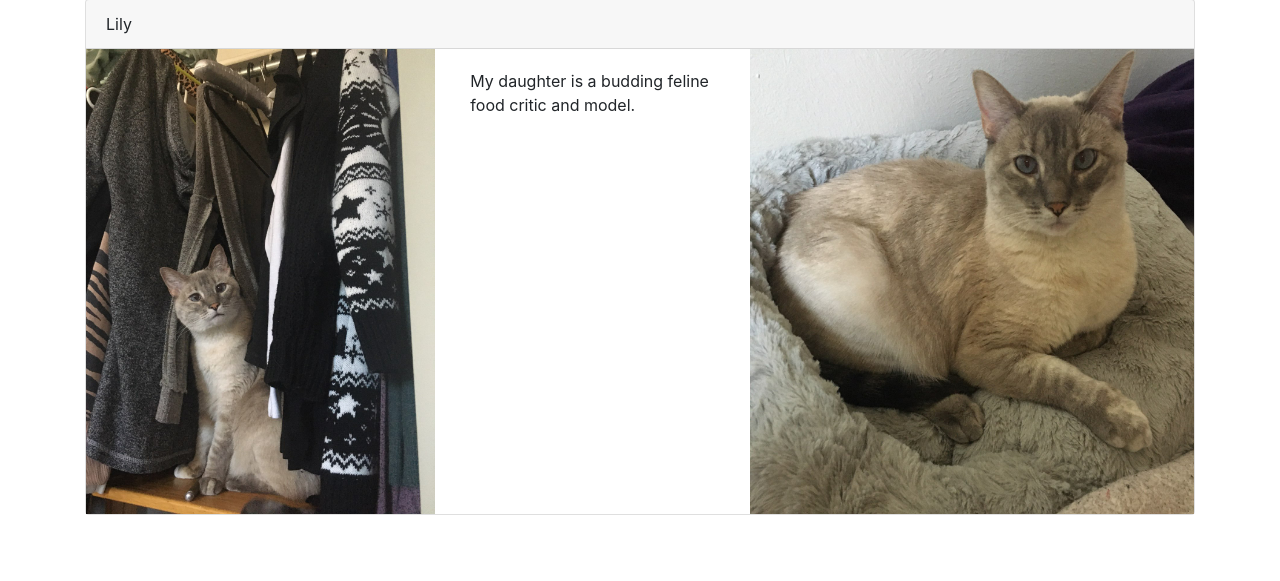
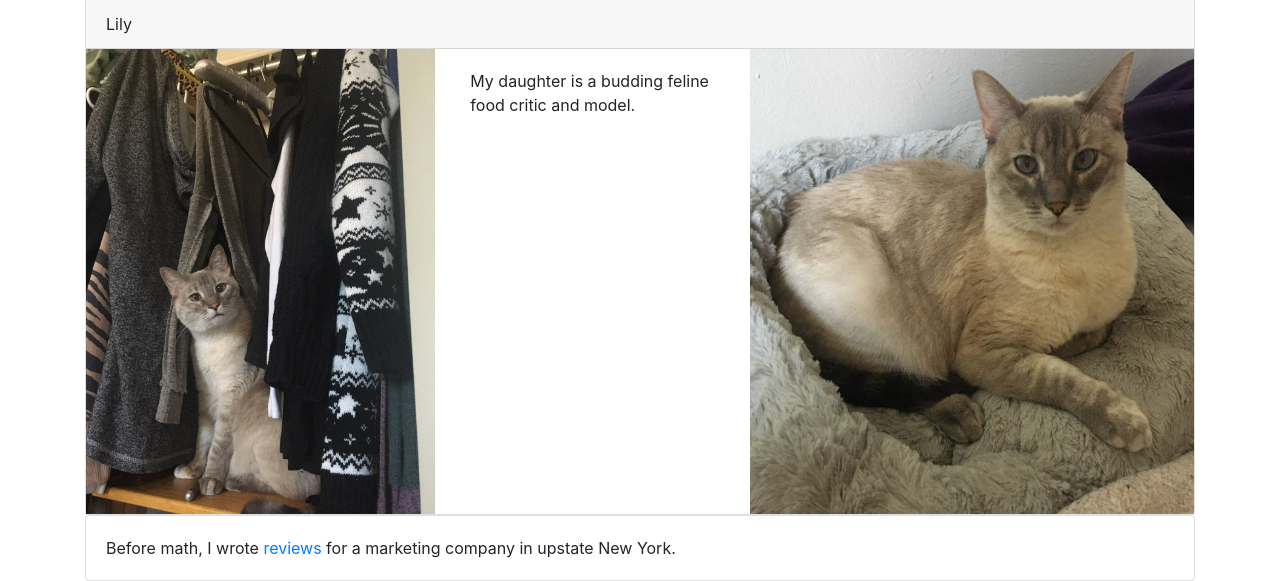
Before and after one commit to nanotech22/logetale, a Flask app: page /personal in a window 1280 px wide. Shown: the part 945-1526 px from the top of the page. Before the commit the page ends 1460 px from the top, so only its background shows below. Run offline with Flask 2, Linux system fonts and the light colour scheme; some libraries are stand-ins or nearby versions.

Commit message:
added lil wayne spac review

```diff
--- a/templates/pages/personal.html
+++ b/templates/pages/personal.html
@@ -85,6 +85,17 @@
         <img class="col-md-5" src="../../static/img/lily_headshot.jpg"/>
     </div>
     </div>
+
+
+    <div class="card">
+        <div class="card-body">
+            <div class="card-text">Before math, I wrote <a href="https://www.saratoga.com/whatsnew/2013/08/lil-wayne-review/">reviews</a> for a marketing company in upstate New York. </div>
+        </div>
+    </div>
+
+
+
+
 </div>
 
 
```
